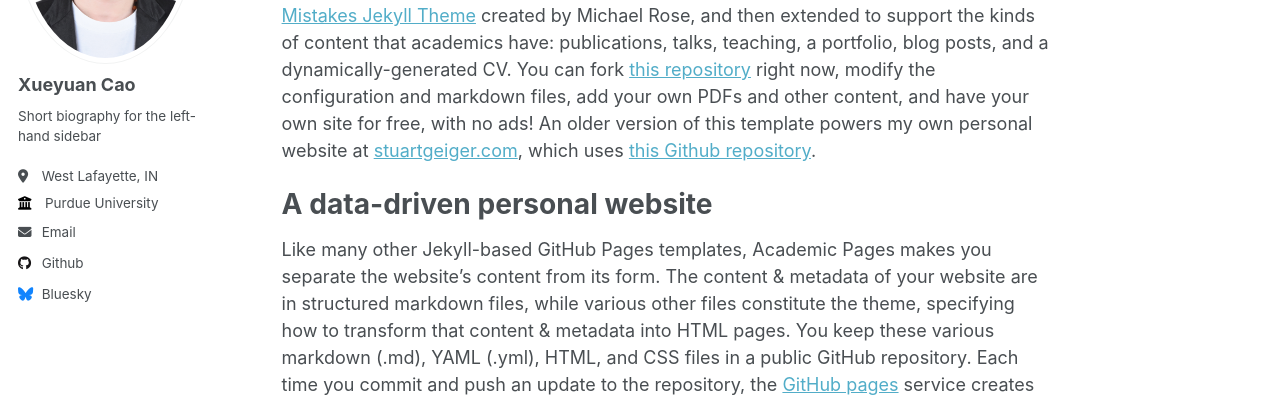
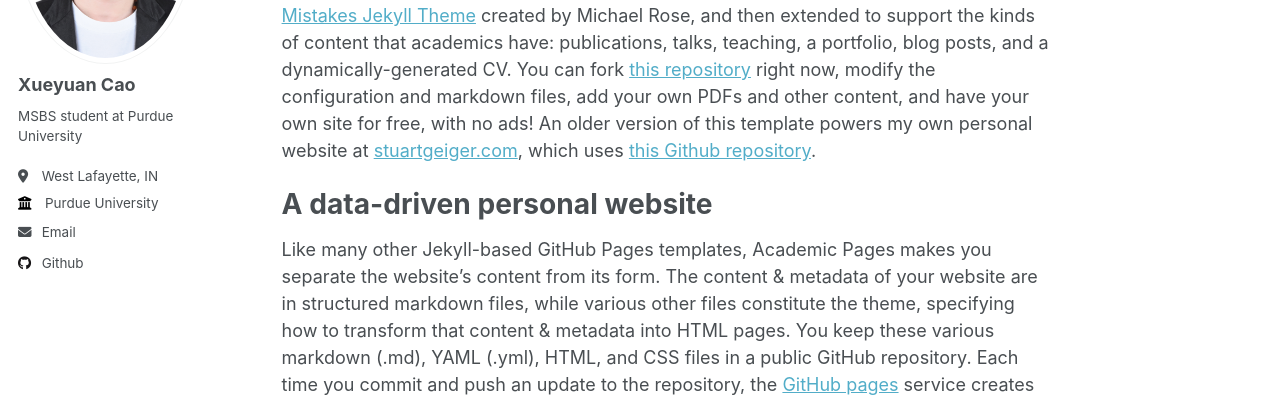
Before and after one commit to xue1uan/xue1uan.github.io, a Jekyll site: the page built from _pages/about.md, in a window 1280 px wide. Shown: the part 282-679 px from the top of the page. Built offline with Jekyll 4.4.1, drawn with Linux system fonts in a browser that asks for light colours.

Commit message:
basic changes

```diff
--- a/_config.yml
+++ b/_config.yml
@@ -24,7 +24,7 @@ author:
   avatar           : "WechatIMG1279.jpg"
   name             : "Xueyuan Cao"
   pronouns         : # example: "she/her"
-  bio              : "Short biography for the left-hand sidebar"
+  bio              : "MSBS student at Purdue University"
   location         : "West Lafayette, IN"
   employer         : "Purdue University"
   uri              : # URL
@@ -44,12 +44,12 @@ author:
   codepen          : # Username
   dribbble         : # Username
   github           : "xue1uan"
-  github           : "1uan-yuan"
+  # github           : "1uan-yuan"
   kaggle           : # Username
   stackoverflow    : # User number or user number and name (i.e., use "1" or "1/jeff-atwood")
 
   # Social media
-  bluesky          : "bsky.app" # Replace this with you Bluesky username
+  bluesky          : # "bsky.app" # Replace this with you Bluesky username
   facebook         : # Username
   flickr           : # Username
   foursquare       : # Username
```
